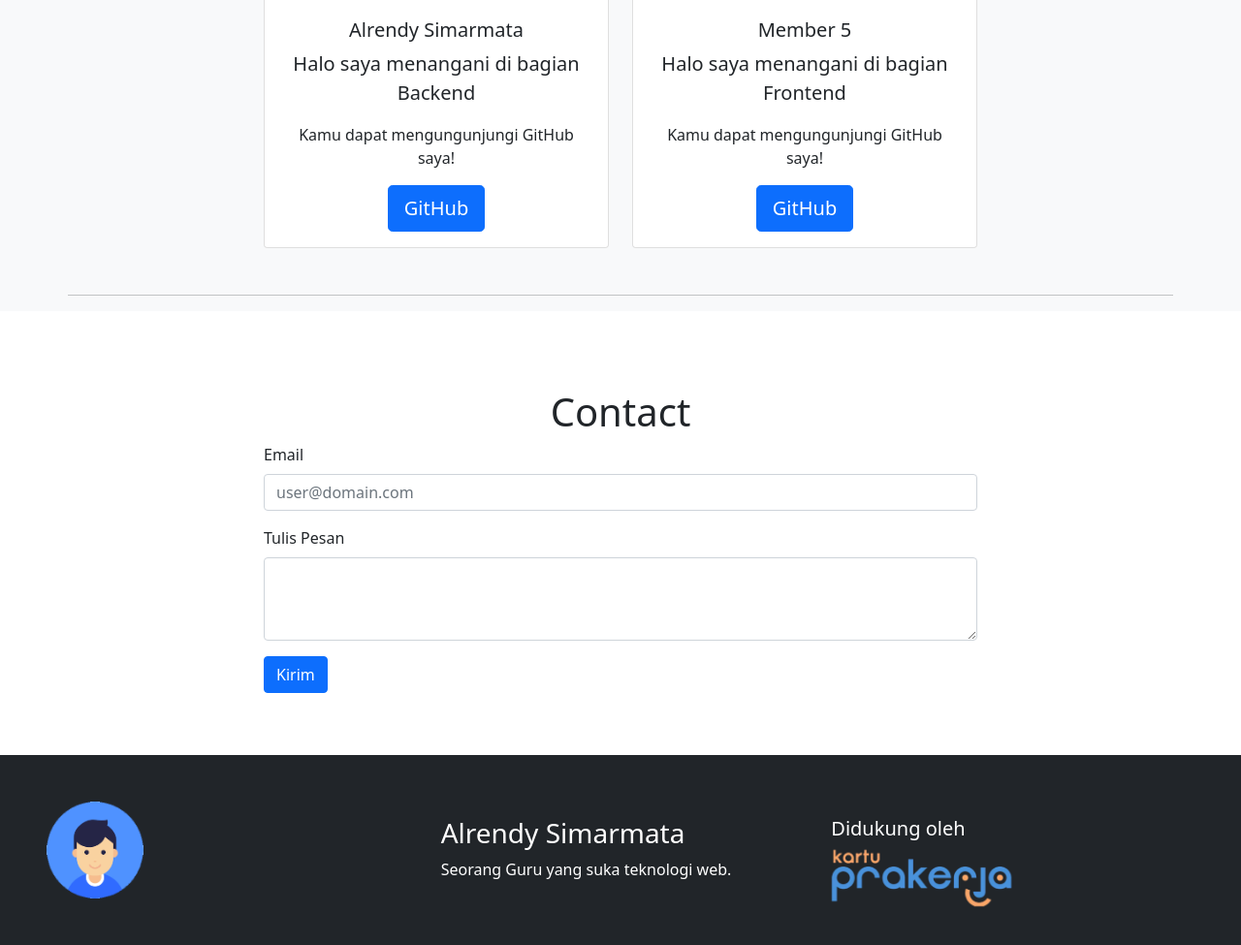
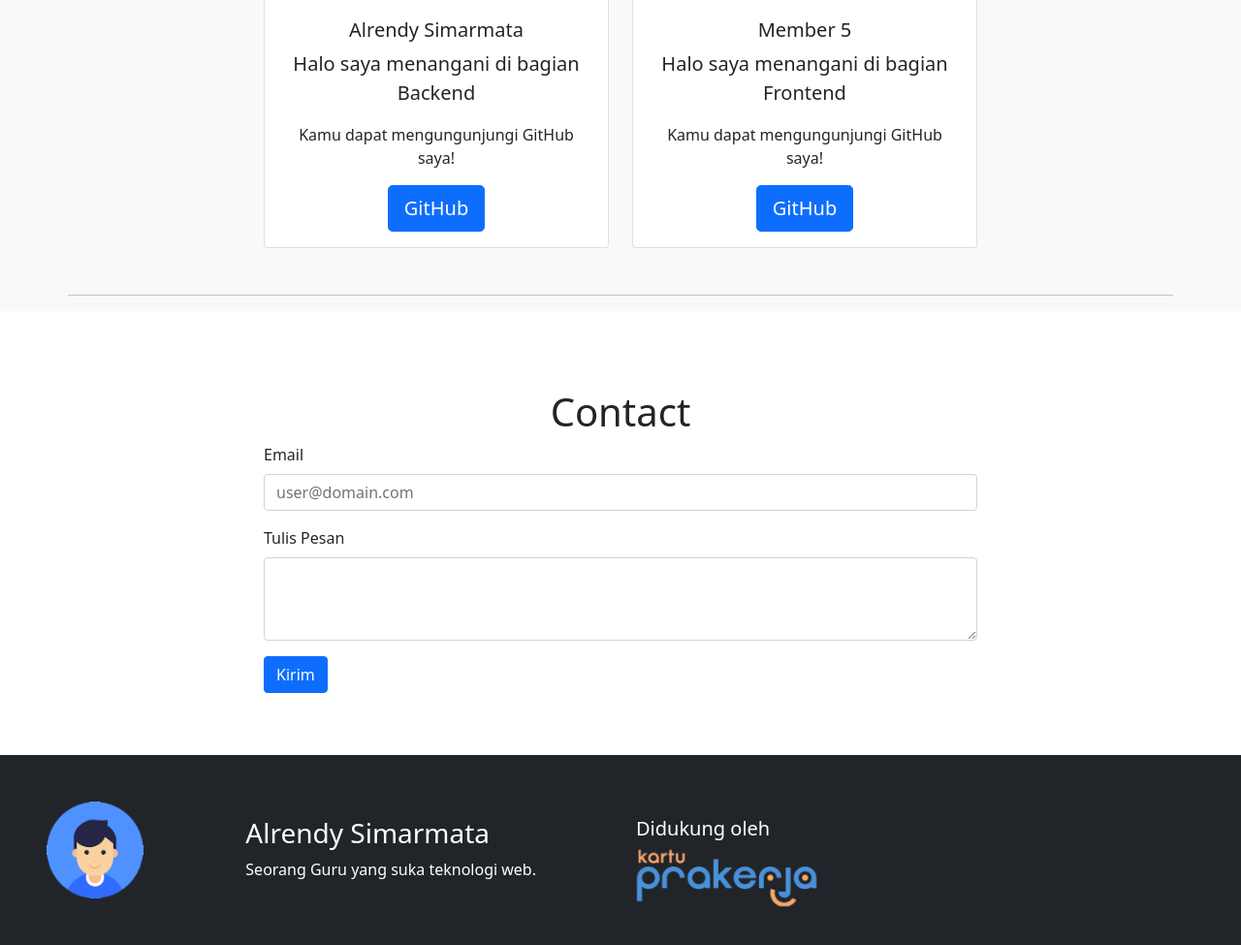
Before and after one commit to Healer-net/INPG-PKJ-11-050, a plain HTML site: page index.html in a window 1280 px wide. Shown: the part 3670-4645 px from the top of the page at 97% size. Drawn offline with Linux system fonts and the light colour scheme.

Commit message:
updatefootercollum

```diff
--- a/index.html
+++ b/index.html
@@ -316,7 +316,7 @@
 
 <footer class="bg-dark text-white p-5">
   <div class="row">
-    <div class="col-md-4">
+    <div class="col-md-2">
       <img src="images/user.png" alt="" srcset="" style="width:100px;">
     </div>
     <div class="col-md-4 p-3">
```
